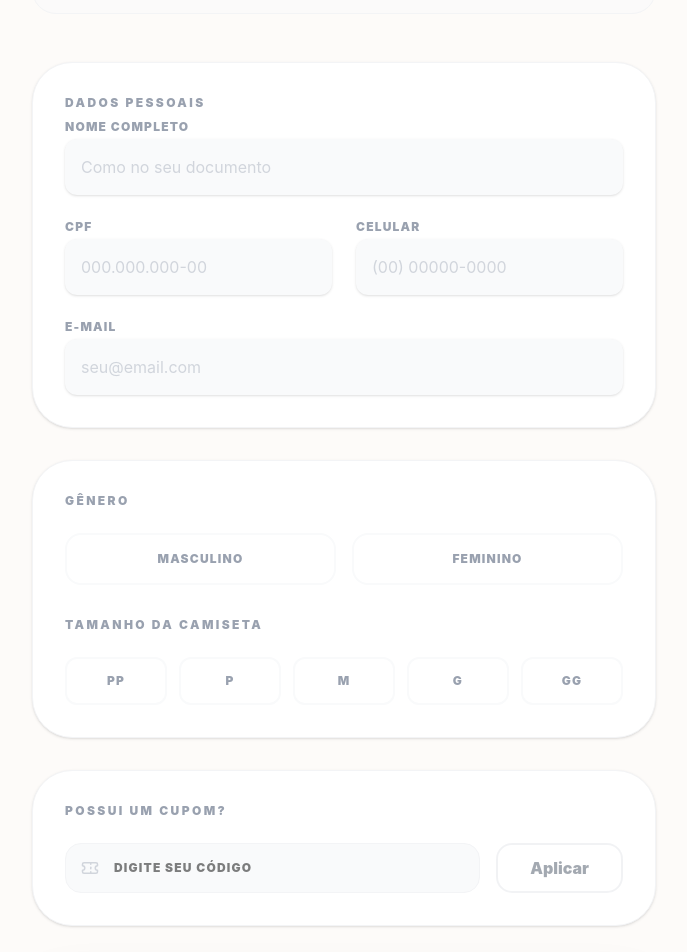
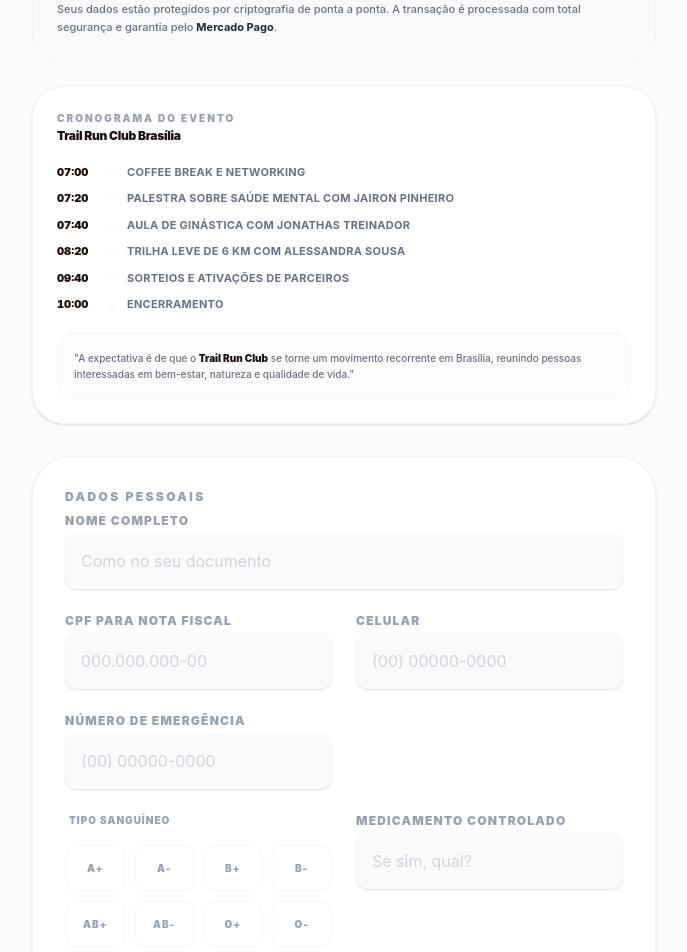
Before and after one commit to alvaronp401/flora-check, a React (Vite) app: page /checkout in a window 1280 px wide. Shown: the part 380-1332 px from the top of the page, without its empty margins (296-983 px from the left). Built offline with nearby package versions, Linux system fonts and the light colour scheme; no server answers.

Commit message:
feat(ui): synchronize partners carousel with marquee and improve logo aesthetics

```diff
--- /dev/null
+++ b/src/pages/Checkout/ScheduleCard.tsx
@@ -0,0 +1,39 @@
+const schedule = [
+  { time: '07:00', activity: 'Coffee break e networking' },
+  { time: '07:20', activity: 'Palestra sobre saúde mental com Jairon Pinheiro' },
+  { time: '07:40', activity: 'Aula de ginástica com Jonathas Treinador' },
+  { time: '08:20', activity: 'Trilha leve de 6 km com Alessandra Sousa' },
+  { time: '09:40', activity: 'Sorteios e ativações de parceiros' },
+  { time: '10:00', activity: 'Encerramento' },
+]
+
+export function ScheduleCard() {
+  return (
+    <div className="bg-white p-6 rounded-[32px] border border-gray-100 shadow-sm space-y-5 mb-8">
+      <div>
+        <h2 className="text-[10px] font-black uppercase tracking-[0.2em] text-gray-400 mb-0.5">Cronograma do Evento</h2>
+        <p className="text-xs text-[#1A0F0A] font-black tracking-tight">Trail Run Club Brasília</p>
+      </div>
+
+      <div className="space-y-2.5">
+        {schedule.map((item, index) => (
+          <div key={index} className="flex items-center gap-3 group">
+            <span className="text-[11px] font-black text-[#1A0F0A] tabular-nums w-10 shrink-0">
+              {item.time}
+            </span>
+            <span className="w-1.5 h-px bg-gray-100" />
+            <h3 className="text-[11px] font-bold text-gray-500 uppercase tracking-wide group-hover:text-[#1A0F0A] transition-colors">
+              {item.activity}
+            </h3>
+          </div>
+        ))}
+      </div>
+
+      <div className="bg-gray-50/50 p-4 rounded-2xl border border-gray-100 mt-2">
+        <p className="text-[10px] text-gray-500 font-medium leading-relaxed">
+          "A expectativa é de que o <span className="text-[#1A0F0A] font-black">Trail Run Club</span> se torne um movimento recorrente em Brasília, reunindo pessoas interessadas em bem-estar, natureza e qualidade de vida."
+        </p>
+      </div>
+    </div>
+  )
+}
--- a/src/pages/Checkout/index.tsx
+++ b/src/pages/Checkout/index.tsx
@@ -8,12 +8,16 @@ import { Button } from '../../components/ui/Button'
 import { Input } from '../../components/ui/Input'
 import { supabase } from '../../lib/supabase'
 import { API_URL } from '../../config/api'
+import { ScheduleCard } from './ScheduleCard'
 
 interface ICheckoutForm {
   fullName: string;
   cpf: string;
   email: string;
   phone: string;
+  emergencyPhone: string;
+  bloodType: string;
+  medication: string;
   gender: string;
   shirtSize: string;
   terms: boolean;
@@ -24,6 +28,9 @@ const checkoutSchema = yup.object({
   cpf: yup.string().required('CPF é obrigatório').matches(/^\d{3}\.\d{3}\.\d{3}-\d{2}$/, 'CPF inválido (000.000.000-00)'),
   email: yup.string().email('E-mail inválido').required('E-mail é obrigatório'),
   phone: yup.string().required('Telefone é obrigatório').matches(/^\(\d{2}\) \d{5}-\d{4}$/, 'Formato: (00) 00000-0000'),
+  emergencyPhone: yup.string().required('Telefone de emergência é obrigatório').matches(/^\(\d{2}\) \d{5}-\d{4}$/, 'Formato: (00) 00000-0000'),
+  bloodType: yup.string().required('Selecione seu tipo sanguíneo'),
+  medication: yup.string(),
   gender: yup.string().required('Selecione o gênero'),
   shirtSize: yup.string().required('Selecione o tamanho da camiseta'),
   terms: yup.boolean().oneOf([true], 'Você deve aceitar os termos'),
@@ -154,6 +161,9 @@ export default function Checkout() {
           cpf: data.cpf,
           email: data.email,
           phone: data.phone,
+          emergency_phone: data.emergencyPhone,
+          blood_type: data.bloodType,
+          medication: data.medication,
           gender: data.gender,
           shirt_size: data.shirtSize,
           payment_status: 'pending',
@@ -249,9 +259,9 @@ export default function Checkout() {
           <span className="text-xs font-black uppercase tracking-widest">Voltar para Home</span>
         </Link>
 
-        <div className="mb-12">
+        <div className="mb-6">
           <h1 className="text-4xl font-black text-[#1A0F0A] mb-4 tracking-tighter uppercase">Finalize sua Inscrição</h1>
-          <p className="text-gray-500 font-medium">Garanta seu kit para o maior evento da Flona 2024.</p>
+          <p className="text-gray-500 font-medium">Garanta seu kit para o maior evento da Flona 2026 e preencha o formulário abaixo para finalizar sua inscrição ( sua vaga está garantida durante 10 minutos contados ).</p>
 
           <div className="mt-8 bg-gray-50/50 border border-gray-100 p-6 rounded-3xl">
             <div className="flex flex-col gap-1">
@@ -261,17 +271,32 @@ export default function Checkout() {
               </p>
             </div>
           </div>
-
-
         </div>
+        <ScheduleCard />
 
         <form onSubmit={handleSubmit(onSubmit)} className="space-y-8">
           <div className="bg-white p-8 rounded-[40px] border border-gray-100 shadow-sm space-y-6">
             <h2 className="text-xs font-black uppercase tracking-[0.2em] text-gray-400 mb-2">Dados Pessoais</h2>
             <Input label="Nome Completo" placeholder="Como no seu documento" {...register('fullName')} error={errors.fullName?.message} />
             <div className="grid grid-cols-1 md:grid-cols-2 gap-6">
-              <Input label="CPF" placeholder="000.000.000-00" {...register('cpf')} onChange={(e) => setValue('cpf', maskCPF(e.target.value))} error={errors.cpf?.message} />
+              <Input label="CPF PARA NOTA FISCAL" placeholder="000.000.000-00" {...register('cpf')} onChange={(e) => setValue('cpf', maskCPF(e.target.value))} error={errors.cpf?.message} />
               <Input label="Celular" placeholder="(00) 00000-0000" {...register('phone')} onChange={(e) => setValue('phone', maskPhone(e.target.value))} error={errors.phone?.message} />
+              <Input label="Número de emergência" placeholder="(00) 00000-0000" {...register('emergencyPhone')} onChange={(e) => setValue('emergencyPhone', maskPhone(e.target.value))} error={errors.emergencyPhone?.message} />
+            </div>
+            <div className="grid grid-cols-1 md:grid-cols-2 gap-6">
+              <div className="space-y-4">
+                <h2 className="text-[10px] font-black uppercase tracking-widest text-gray-400 ml-1">Tipo Sanguíneo</h2>
+                <div className="grid grid-cols-4 gap-2">
+                  {['A+', 'A-', 'B+', 'B-', 'AB+', 'AB-', 'O+', 'O-'].map((t) => (
+                    <label key={t} className={`cursor-pointer flex items-center justify-center h-12 rounded-xl border-2 transition-all ${watch('bloodType') === t ? 'border-[#1A0F0A] bg-[#1A0F0A]/5' : 'border-gray-50 hover:border-gray-200'}`}>
+                      <input type="radio" value={t} {...register('bloodType')} className="hidden" />
+                      <span className={`text-[10px] font-black uppercase tracking-widest ${watch('bloodType') === t ? 'text-[#1A0F0A]' : 'text-gray-400'}`}>{t}</span>
+                    </label>
+                  ))}
+                </div>
+                {errors.bloodType && <p className="text-red-500 text-[10px] font-black uppercase tracking-widest mt-1">{errors.bloodType.message}</p>}
+              </div>
+              <Input label="Medicamento Controlado" placeholder="Se sim, qual?" {...register('medication')} error={errors.medication?.message} />
             </div>
             <Input label="E-mail" type="email" placeholder="seu@email.com" {...register('email')} error={errors.email?.message} />
           </div>
--- /dev/null
+++ b/src/pages/Home/components/PartnersCarousel.tsx
@@ -0,0 +1,62 @@
+import React from 'react'
+import parceiro1 from '../../../assets/parceiro1.png'
+import parceiro2 from '../../../assets/parceiro2.png'
+
+const partners = [
+  { name: 'KORE', handle: '@kore.brasilia.aguasclaras', logo: parceiro1 },
+  { name: 'Dr. Key', handle: '@drkeybsb', logo: parceiro2 },
+]
+
+export const PartnersCarousel: React.FC = () => {
+  // Quadruplicamos a lista para criar o buffer necessário para o loop infinito de 25% (igual ao MarqueeBanner)
+  const infinitePartners = [...partners, ...partners, ...partners, ...partners]
+
+  return (
+    <div className="w-full mt-16 overflow-hidden py-4 border-t border-slate-100/30">
+      <h3 className="flex flex-col items-center text-xl md:text-3xl font-black uppercase tracking-[0.4em] text-[#D4B996] leading-none mb-10 text-center w-full pl-[0.4em]">
+        <span>Nossos</span>
+        <span>Parceiros</span>
+      </h3>
+
+      <div className="relative flex overflow-hidden w-full">
+        {/* Sincronizado com MarqueeBanner: w-max, will-change-transform e backface-hidden para performance sênior */}
+        <div className="flex w-max animate-marquee hover:pause will-change-transform backface-hidden whitespace-nowrap py-12">
+          {infinitePartners.map((partner, i) => (
+            <a
+              key={i}
+              href={`https://www.instagram.com/${partner.handle.replace('@', '')}/`}
+              target="_blank"
+              rel="noopener noreferrer"
+              className="flex flex-col items-center justify-center gap-6 shrink-0 group cursor-pointer px-12 md:px-20"
+            >
+              {/* Bounding Box: Garantimos que todas as logos ocupem o mesmo espaço de importância */}
+              <div className="h-12 md:h-16 w-32 md:w-48 flex items-center justify-center transition-all duration-700">
+                <img
+                  src={partner.logo}
+                  alt={partner.name}
+                  className="max-h-full max-w-full object-contain opacity-90 group-hover:opacity-100 group-hover:scale-110 transition-all duration-700 ease-in-out"
+                />
+              </div>
+              <span className="text-[10px] font-black text-slate-400 uppercase tracking-[0.3em] group-hover:text-blue-600 transition-colors italic">
+                {partner.handle}
+              </span>
+            </a>
+          ))}
+        </div>
+      </div>
+
+      <style dangerouslySetInnerHTML={{ __html: `
+        @keyframes marquee {
+          0% { transform: translateX(0); }
+          100% { transform: translateX(-25%); }
+        }
+        .animate-marquee {
+          animation: marquee 19s linear infinite;
+        }
+        .pause:hover {
+          animation-play-state: paused;
+        }
+      `}} />
+    </div>
+  )
+}
--- a/src/pages/Home/components/Schedule.tsx
+++ b/src/pages/Home/components/Schedule.tsx
@@ -2,6 +2,7 @@ import React from 'react'
 import { Link } from 'react-router-dom'
 import johnImg from '../../../assets/colaborador1.png'
 import aleImg from '../../../assets/colaborador3.png'
+import { PartnersCarousel } from './PartnersCarousel'
 
 const schedule = [
   { time: '07:00', event: 'Coffee break & Check-in' },
@@ -86,7 +87,8 @@ export const Schedule: React.FC = () => {
               </a>
             ))}
           </div>
-          <p className="mt-12 text-[10px] font-bold uppercase tracking-[0.2em] text-slate-400">
+          <PartnersCarousel />
+          <p className="mt-6 text-[10px] font-bold uppercase tracking-[0.2em] text-slate-400">
             Leia os <Link to="/terms" className="text-blue-600 underline">termos de uso</Link> e <Link to="/privacy" className="text-blue-600 underline">privacidade</Link>
           </p>
         </div>
```
Also changed, not shown: src/pages/Admin/Dashboard.tsx (+52 -1 lines), src/assets/parceiro1.png (added), src/assets/parceiro2.png (added).
